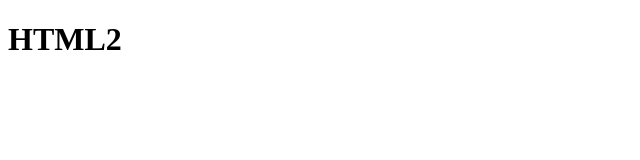
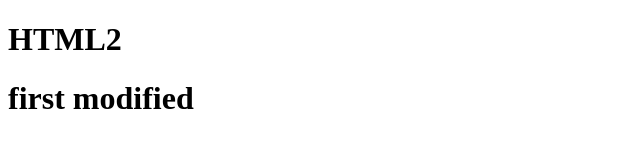
Before and after one commit to ltngle05wc-source/HTML2, a plain HTML site: page index.html in a window 1280 px wide. Shown: the whole page, without its empty margins (0-640 px from the left). Drawn offline with Linux system fonts and the light colour scheme.

Commit message:
"second commit"

```diff
--- a/index.html
+++ b/index.html
@@ -7,5 +7,6 @@
   </head>
   <body>
     <h1>HTML2</h1>
+    <h1>first modified</h1>
   </body>
 </html>
```
